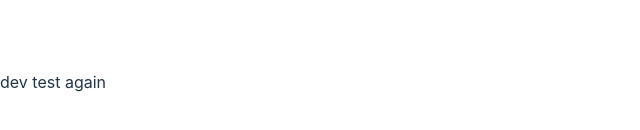
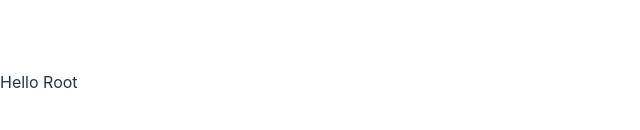
Before and after one commit to AlexanderKudr/aliexpress, a React (Vite) app: page / in a window 1280 px wide. Shown: the part 318-448 px from the top of the page, without its empty margins (0-640 px from the left). Built offline with nearby package versions, Linux system fonts and the light colour scheme.

Commit message:
routes/pages

```diff
--- a/src/main.tsx
+++ b/src/main.tsx
@@ -1,10 +1,12 @@
-import React from 'react'
-import ReactDOM from 'react-dom/client'
-import App from './App'
-import './index.css'
+import React from "react";
+import ReactDOM from "react-dom/client";
+import App from "./App";
+import "./index.css";
+import { RouterProvider } from "react-router-dom";
+import { router } from "./routes/routes";
 
-ReactDOM.createRoot(document.getElementById('root') as HTMLElement).render(
+ReactDOM.createRoot(document.getElementById("root") as HTMLElement).render(
   <React.StrictMode>
-    <App />
-  </React.StrictMode>,
-)
+    <RouterProvider router={router} />
+  </React.StrictMode>
+);
--- /dev/null
+++ b/src/pages/Root.tsx
@@ -0,0 +1,7 @@
+export default function Root() {
+  return (
+    <>
+      <div>Hello Root</div>
+    </>
+  );
+}
--- /dev/null
+++ b/src/routes/routes.tsx
@@ -0,0 +1,9 @@
+import { createBrowserRouter} from "react-router-dom";
+import Root from "../pages/Root"
+
+export const router = createBrowserRouter([
+  {
+    path: "/",
+    element: <Root/>,
+  },
+]);
```
